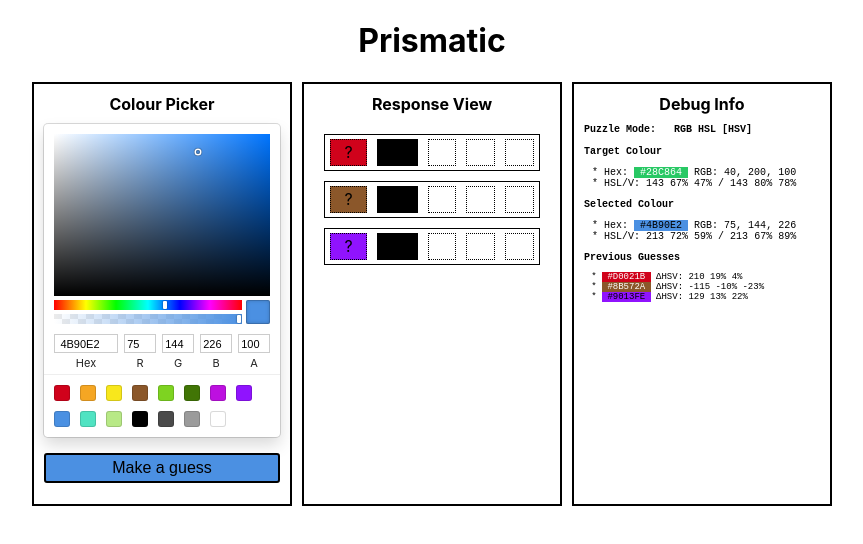
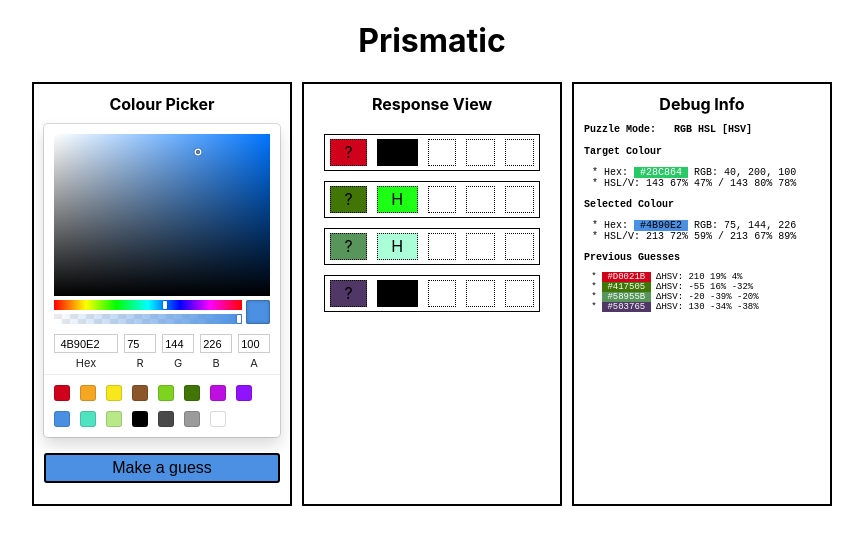
Before and after one commit to juniperab/prismatic, a React (Create React App) app: page / in a window 1280 px wide. Shown: the top 544 px of the page, without its empty margins (208-1071 px from the left). Built offline with nearby package versions, Linux system fonts and the light colour scheme.

Commit message:
Set a passable config for the HSV hue hint

```diff
--- a/src/app/modules/puzzle/puzzleSlice.ts
+++ b/src/app/modules/puzzle/puzzleSlice.ts
@@ -4,12 +4,22 @@ import {RootState} from "../../store";
 
 export type PuzzleMode = 'rgb' | 'hsl' | 'hsv'
 
+export interface HintSpec {
+    hueCutoff: number;
+    hueStep: number;
+}
+
 export interface PuzzleState {
+    hintSpec: HintSpec;
     mode: PuzzleMode;
     target: RGBColor;
 }
 
 const initialState: PuzzleState = {
+    hintSpec: {
+        hueCutoff: 60,
+        hueStep: 30,
+    },
     mode: 'hsv',
     target: {r: 40, g: 200, b: 100},
 }
--- a/src/features/colour-guesser/colourGuesserSlice.ts
+++ b/src/features/colour-guesser/colourGuesserSlice.ts
@@ -12,8 +12,9 @@ const initialState: ColourGuesserState = {
     colour: {r: 75, g: 144, b: 226},
     previousGuesses: [
         {r: 208, g: 2, b: 27},
-        {r: 139, g: 87, b: 42},
-        {r: 144, g: 19, b: 254},
+        {r: 65, g: 117, b: 5},
+        {r: 88, g: 149, b: 91},
+        {r: 80, g: 55, b: 101},
     ],
 }
 
--- a/src/features/guess-display/GuessDisplay.tsx
+++ b/src/features/guess-display/GuessDisplay.tsx
@@ -3,7 +3,7 @@ import {useAppSelector} from "../../app/hooks";
 import {selectColourGuesserState} from "../colour-guesser/colourGuesserSlice";
 import {AnyColor, hueDiff, rotateHue, toHex, toHSV} from "../../app/utils/colourMath";
 import {CSSProperties} from "react";
-import {selectPuzzleState} from "../../app/modules/puzzle/puzzleSlice";
+import {HintSpec, PuzzleMode, selectPuzzleState} from "../../app/modules/puzzle/puzzleSlice";
 
 const GuessList = styled.div`
   height: 360px;
@@ -54,31 +54,48 @@ type HintColour = {label: string, colour: AnyColor} | undefined
  * @param guess     The guess that was made by the player
  * @param target    The colour that the player is trying to identify
  */
-function getHints(guess: AnyColor, target: AnyColor): HintColour[] {
+function getHintsHSV(guess: AnyColor, target: AnyColor, spec: HintSpec): HintColour[] {
     const hsvG = toHSV(guess)
     const hsvT = toHSV(target)
 
-    const hueCutoff = 90
-    const hueDifference = hueDiff({from: hsvG.h, to: hsvT.h})
-    const hueHintHue = rotateHue(hsvG.h, 90 * Math.sign(hueDifference))
-    const hueHintSaturation = Math.min(Math.abs(hueDifference) / hueCutoff, 1) * 100
-    const hueHintValue = Math.abs(hueDifference) > hueCutoff ? 0 : 100
+    // get a hint for the hue of the target colour
+    function getHueHint() {
+        const diff = hueDiff({from: hsvG.h, to: hsvT.h})
+        // the hue of the hint is the hue of the guess rotated a set distance in the direction of the target hue
+        const hue = rotateHue(hsvG.h, spec.hueStep * Math.sign(diff))
+        // the saturation of the hint is the percentage of the cutoff distance that the hue of the guess is located
+        // relative to the hue of the target
+        const saturation = Math.min(Math.abs(diff) / spec.hueCutoff, 1) * 100
+        // the value of the hint is 0 if the hue of the guess is further from the target than the cutoff
+        // and 100 if it is closer
+        const value = Math.abs(diff) > spec.hueCutoff ? 0 : 100
+        return {label: 'H', colour: {h: hue, s: saturation, v: value}}
+    }
 
     return [
         {label: '?', colour: guess},
-        {label: 'H', colour: {h: hueHintHue, s: hueHintSaturation, v: hueHintValue}},
+        getHueHint(),
         undefined,
         undefined,
         undefined,
     ]
 }
 
+function getHints(mode: PuzzleMode, guess: AnyColor, target: AnyColor, spec: HintSpec) {
+    switch (mode) {
+        case "rgb": return [{label: '?', colour: guess}]
+        case 'hsl': return [{label: '?', colour: guess}]
+        case "hsv": return getHintsHSV(guess, target, spec)
+    }
+    throw new Error('invalid mode')
+}
+
 export function GuessDisplay() {
     const { previousGuesses } = useAppSelector(selectColourGuesserState)
-    const { mode, target } = useAppSelector(selectPuzzleState)
+    const { hintSpec, mode, target } = useAppSelector(selectPuzzleState)
 
     function renderGuessResult(guess: AnyColor, key: number) {
-        const hints = getHints(guess, target)
+        const hints = getHints(mode, guess, target, hintSpec)
         return <GuessBox key={key}>
             {
                 hints.map((hint, idx) => {
```
